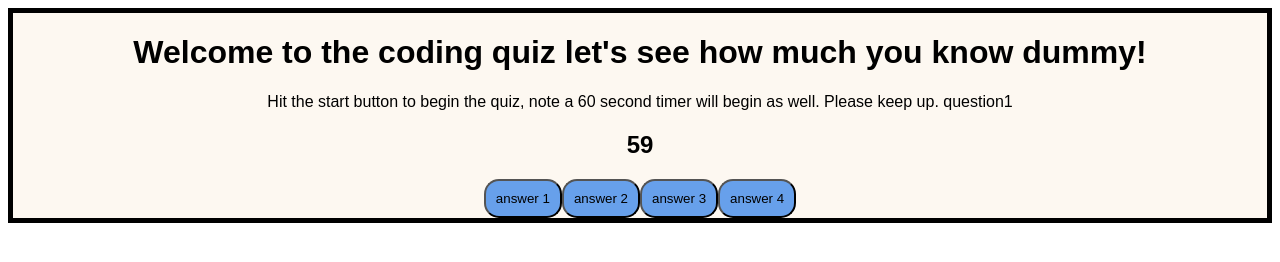
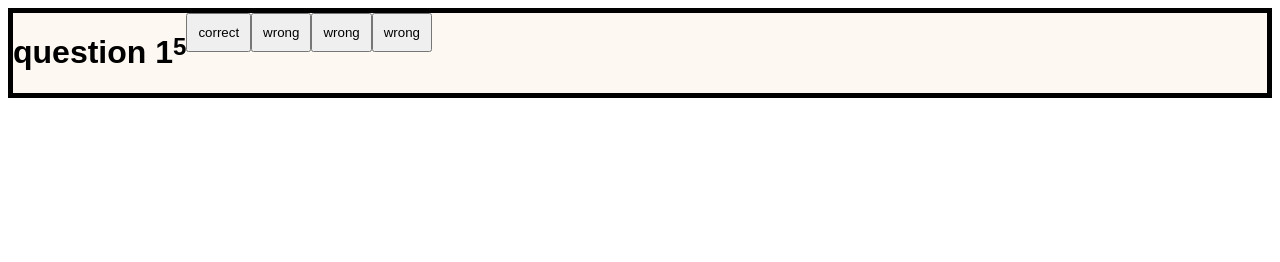
Before and after one commit to JasonWisniewski/coding-quiz, a plain HTML site: page index.html in a window 1280 px wide. Both pictures are taken after a click on the element "Start Quiz!". Drawn offline with Linux system fonts and the light colour scheme.

Commit message:
post tutor session

```diff
--- a/assets/css/style.css
+++ b/assets/css/style.css
@@ -24,4 +24,10 @@ main {
   background-color: rgb(253, 248, 241);
   text-align: center;
   border: black solid 5px;
+  display: flex;
+  flex-wrap: wrap;
 }
+
+.show {
+  color: red;
+}
--- a/assets/js/script.js
+++ b/assets/js/script.js
@@ -1,14 +1,50 @@
 // global variables
 var startQuizButton = document.getElementById("start-quiz");
+var answerButtons = document.querySelector(".answer-div");
+var beginingMessage = document.getElementById("begining-message");
+var questionElement = document.getElementById("questions");
+var questionTitle = document.querySelector(".question-title");
+var highScoreDiv= document.getElementById("high-score-div");
+var highScoreTitle = document.querySelector(".high-score-title");
+
 // grabbing the timer text of html
-var question = document.getElementById("questions")
-var question1 = "question1"
+
+var currentIndex = 0;
+
+// array of qeustions to pull from in below functions
+var questionArray= [
+  {
+    question: "question 1",
+    choices: ["correct","wrong","wrong","wrong"],
+    answer: "correct"
+  },
+  {
+    question: "question 2",
+    choices: ["correct","wrong","wrong","wrong"],
+    answer: "correct"
+  },
+  {
+    question: "question 3",
+    choices: ["correct","wrong","wrong","wrong"],
+    answer: "correct"
+  },
+  {
+    question: "question 4",
+    choices: ["correct","wrong","wrong","wrong"],
+    answer: "correct"
+  }
+]
+
 var timerEl = document.getElementById('countdown');
-var questionContainer =document.getElementById('question-container');
-var timeLeft = 60;
+var timeLeft = 6;
+var playerScore = 0;
 
-function startQuiz(){
-  console.log("click")
+
+// start quiz function
+var startQuiz = function (){
+
+  // get hide origonal message when start clicked
+  beginingMessage.className = "hidden" //.setAttribute("class", "hidden") also works
 
   // count down timer for quiz, when start clicked timer starts
   var timerCountdown = setInterval(function(){
@@ -16,43 +52,90 @@ function startQuiz(){
     timeLeft--;
     if (timeLeft < 0) {
       clearInterval(timerCountdown);
+      endGame ();
       // if you get an answer wrong take 5 seconds off
       // end of game, load score into local storage and display high scores
     };
   },1000)
 
-  // creating answer buttons when start quiz is clicked.
-  var answerButton1 = document.createElement("button");
-  answerButton1.className = "button";
-  questionContainer.appendChild(answerButton1);
-  answerButton1.textContent = "answer 1";
-
-  var answerButton2 = document.createElement("button");
-  answerButton2.className = "button";
-  questionContainer.appendChild(answerButton2);
-  answerButton2.textContent = "answer 2";
-
-  var answerButton3 = document.createElement("button");
-  answerButton3.className = "button";
-  questionContainer.appendChild(answerButton3);
-  answerButton3.textContent = "answer 3";
-
-  var answerButton4 = document.createElement("button");
-  answerButton4.className = "button";
-  questionContainer.appendChild(answerButton4);
-  answerButton4.textContent = "answer 4";
-
   // hide start quiz button by changing class to hidden in css
   startQuizButton.className = "hidden";
 
-  // cycle through questions
-  question.append(question1);
+  // call next question function to recieve next question
+  setNextQuestion()
+};
+
+var setNextQuestion = function() {
+
+
+  var currentQuestion = questionArray[currentIndex];
+  console.log('current question', currentQuestion);
+  questionTitle.textContent = currentQuestion.question;
+  console.log('question title',currentQuestion.question);
+
+  for(var i = 0; i< currentQuestion.choices.length; i++) {
+    // using a new div to show questions since origional has been hidden
+    var element = currentQuestion.choices[i];
+    console.log('element',element);
+
+    var choiceButton = document.createElement("button");
+    choiceButton.textContent = element;
+    answerButtons.appendChild(choiceButton);
+    choiceButton.addEventListener('click',elvaluateChoice);
+
+    // we need to connect answer buttons with questionArray[0].ansewrs
+    console.log('answerbuttons',answerButtons);
 
 
 
-  // need to create buttons when start clicked
+  };
+};
+
+var elvaluateChoice = function (){
+  console.log(this);
+
+  if(this.textContent === questionArray[currentIndex].answer) {
+    questionTitle.textContent = "you got that right, way to go buddy!"
+    playerScore= playerScore + 10;
+  } else {
+    // subtract 5 seconds from countdown timer
+    timeLeft = timeLeft - 5;
+  }
+  currentIndex += 1;
+
+  answerButtons.innerHTML= "";
+
+  if(currentIndex === questionArray.length){
+    endGame();
+  } else {setNextQuestion();
+  };
+
+}
+
+var endGame = function (){
+  answerButtons.className = "hidden";
+  questionTitle.className = "hidden";
+  timeLeft = 0;
+
+  highScoreDiv.className = "show";
+
+  localStorage.setItem('initials', ([{'SP':30},{'JW': 40}]));
+  localStorage.getItem('initials')
+
+  console.log('endgame fxn', endGame);
+// JSON.stringify <--- setting
+// JSON.parse <--- getting
+
+}
 
 
+// run when user gets wrong answer, need to call in if statment in above fxn
+var deductTime= function(currentTime) {
+  currentTime - 5
+};
+
+var highScore = function() {
+  //  localStorage.setItem("high scores", JSON.stringify(tasks));
 };
 // call the function above to complete function when clicked
 startQuizButton.onclick = startQuiz;
--- a/index.html
+++ b/index.html
@@ -10,21 +10,38 @@
 </head>
 <body>
   <!-- this is where we are going to present quesitons to user -->
-  <main calss="container">
-    <div id="question-container" class="hide">
-        <h1>Welcome to the coding quiz let's see how much you know dummy!</h1>
-        <p id="questions">
-          Hit the start button to begin the quiz, note a 60 second timer will begin as well. Please keep up.
-        </p>
+  <main class="container">
+    <div class="begining-message" id="begining-message">
+      <h1>Welcome to the coding quiz let's see how much you know!</h1>
+      <p id="intro-prompt">
+        Hit the start button to begin the quiz, note a 60 second timer will begin as well. Please keep up.
+      </p>
+    </div>
 
+    <!-- questions container starts off hidden -->
+    <div id="questions">
+      <h1 class="question-title"></h1>
+    </div>
 
-        <h2 id="countdown"></h2>
+    <!-- start quiz button -->
+    <div class="buttons" id="start-quiz">
+      <button class="button" id="start-timer" type="submit">Start Quiz!</button>
+    </div>
 
-        <!-- buttons -->
-        <div class="buttons" id="start-quiz">
-          <button class="button" id="start-timer" type="submit">Start Quiz!</button>
-        </div>
+    <h2 id="countdown"></h2>
 
+    <!-- answer buttons -->
+    <div class="answer-div"></div>
+
+    <!-- high scores  -->
+    <div class="hidden" id="high-score-div">
+      <h1 class="high-score-title">These are the highscores</h1>
+      <ol>
+        <li>
+          score 1
+        </li>
+      </ol>
+      <!-- input box to enter intials -->
     </div>
   </main>
   <script src=./assets/js/script.js></script>
```
